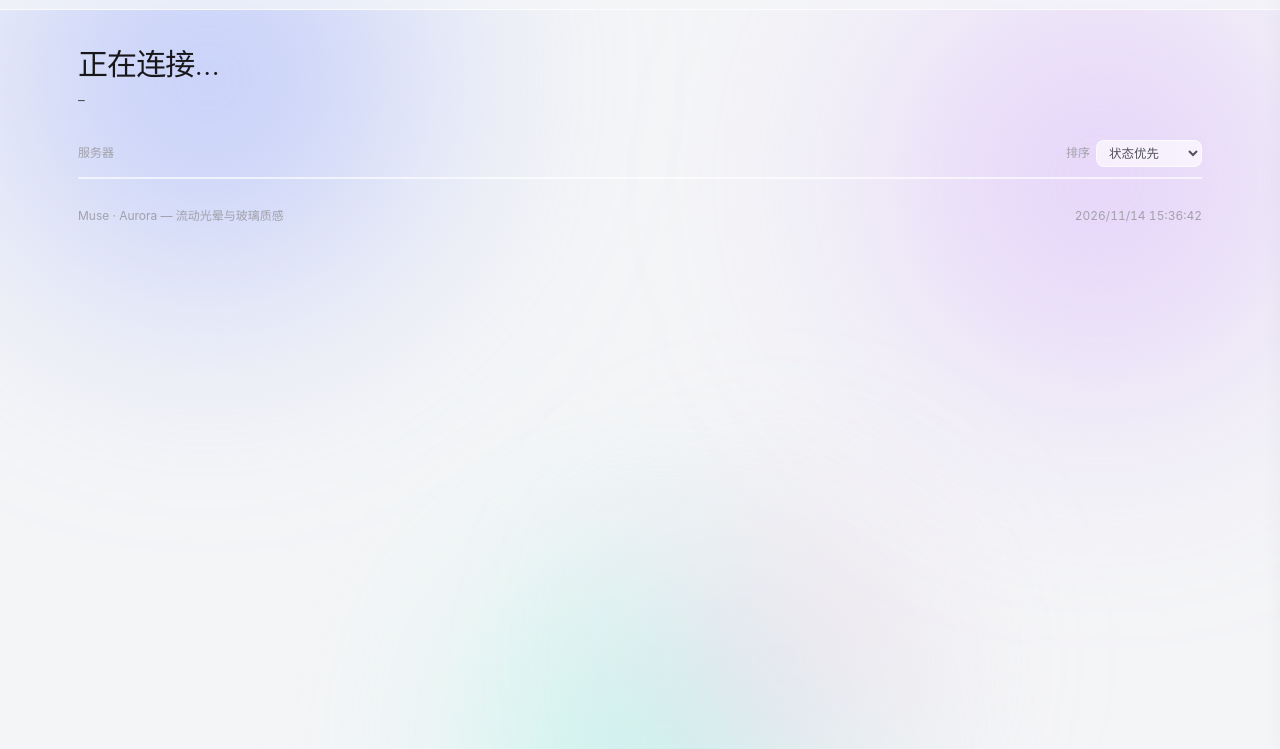
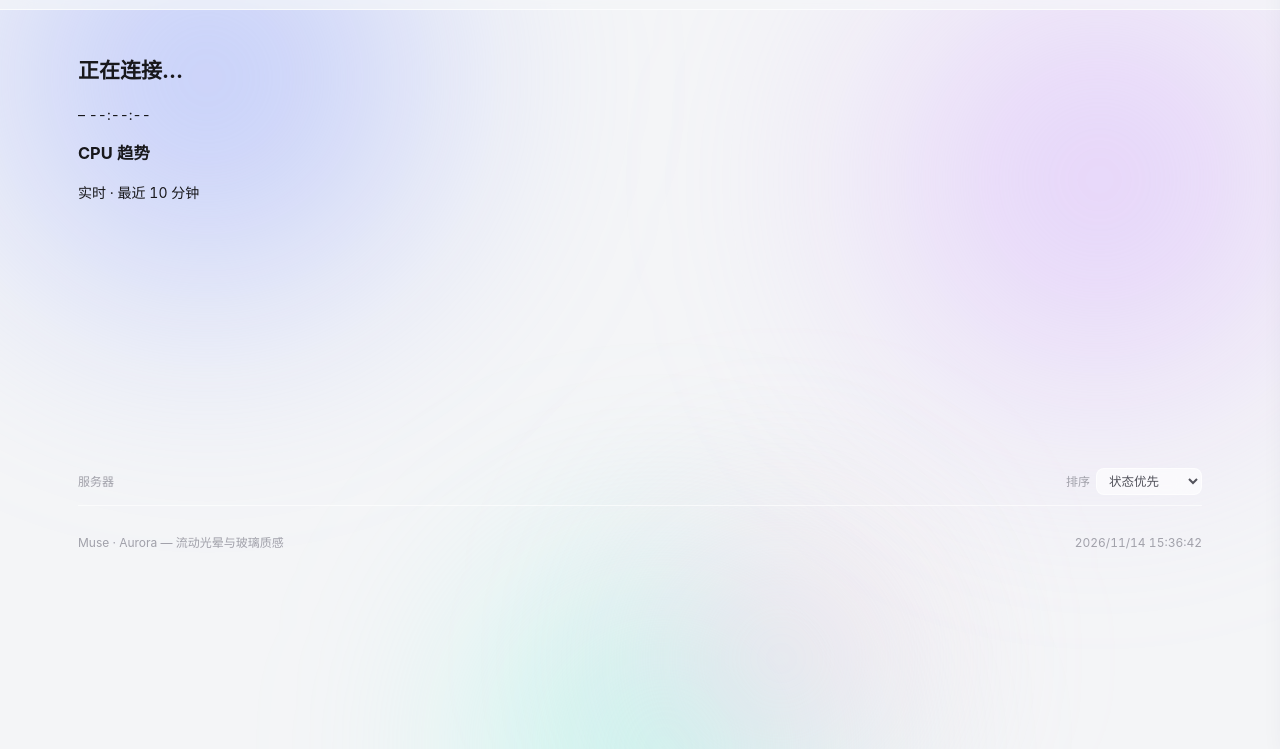
Before and after one commit to atmous/nezha-theme-muse, a plain HTML site: page muse-dist/index.html in a window 1280 px wide. Shown: the part 51-800 px from the top of the page. Drawn offline with Linux system fonts and the light colour scheme; no server answers.

Commit message:
v8 Aurora: rich and luminous — per-server hero chart + rich cards

```diff
--- a/muse-dist/index.html
+++ b/muse-dist/index.html
@@ -31,9 +31,20 @@
 </header>
 
 <main class="wrap">
-  <section class="verdict" aria-label="系统状态">
+  <section class="status-line" aria-label="系统状态">
+    <span id="verdictDot" class="v-dot"></span>
     <h2 id="verdictLine">正在连接…</h2>
-    <p id="verdictSub">–</p>
+    <span id="verdictSub" class="v-sub">–</span>
+    <span class="v-clock" id="clock">--:--:--</span>
+  </section>
+
+  <section class="hero" aria-label="CPU 趋势">
+    <div class="hero-head">
+      <h3>CPU 趋势</h3>
+      <div class="hero-legend" id="heroLegend"></div>
+      <span class="hero-cap">实时 · 最近 10 分钟</span>
+    </div>
+    <canvas id="chartHero" width="1200" height="260"></canvas>
   </section>
 
   <div class="list-head">
@@ -52,7 +63,7 @@
   <p id="emptyHint" class="hint" hidden>没有匹配的服务器。</p>
   <p id="errorHint" class="hint error" hidden></p>
 
-  <section id="serverList" class="server-list" aria-label="服务器列表"></section>
+  <section id="serverGrid" class="server-grid" aria-label="服务器列表"></section>
 
   <footer class="foot">
     <span>Muse · Aurora — 流动光晕与玻璃质感</span>
```
